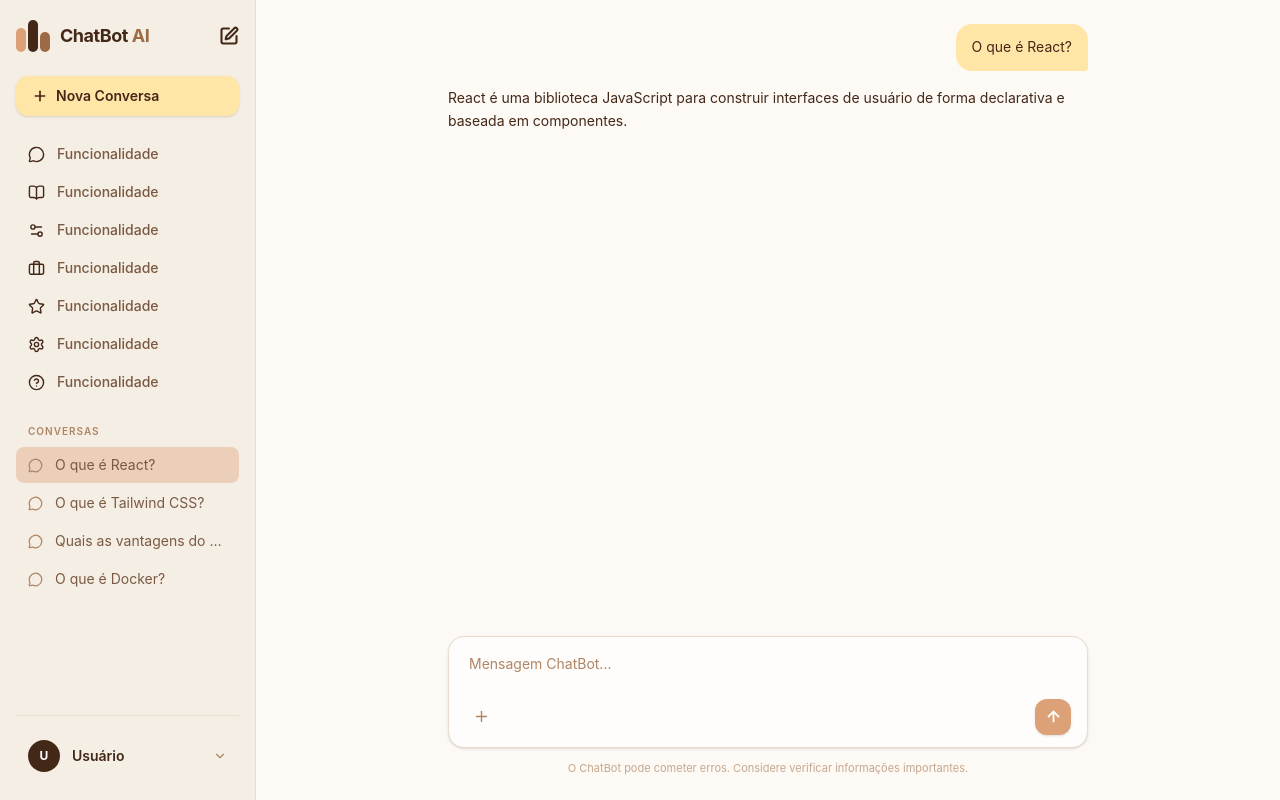
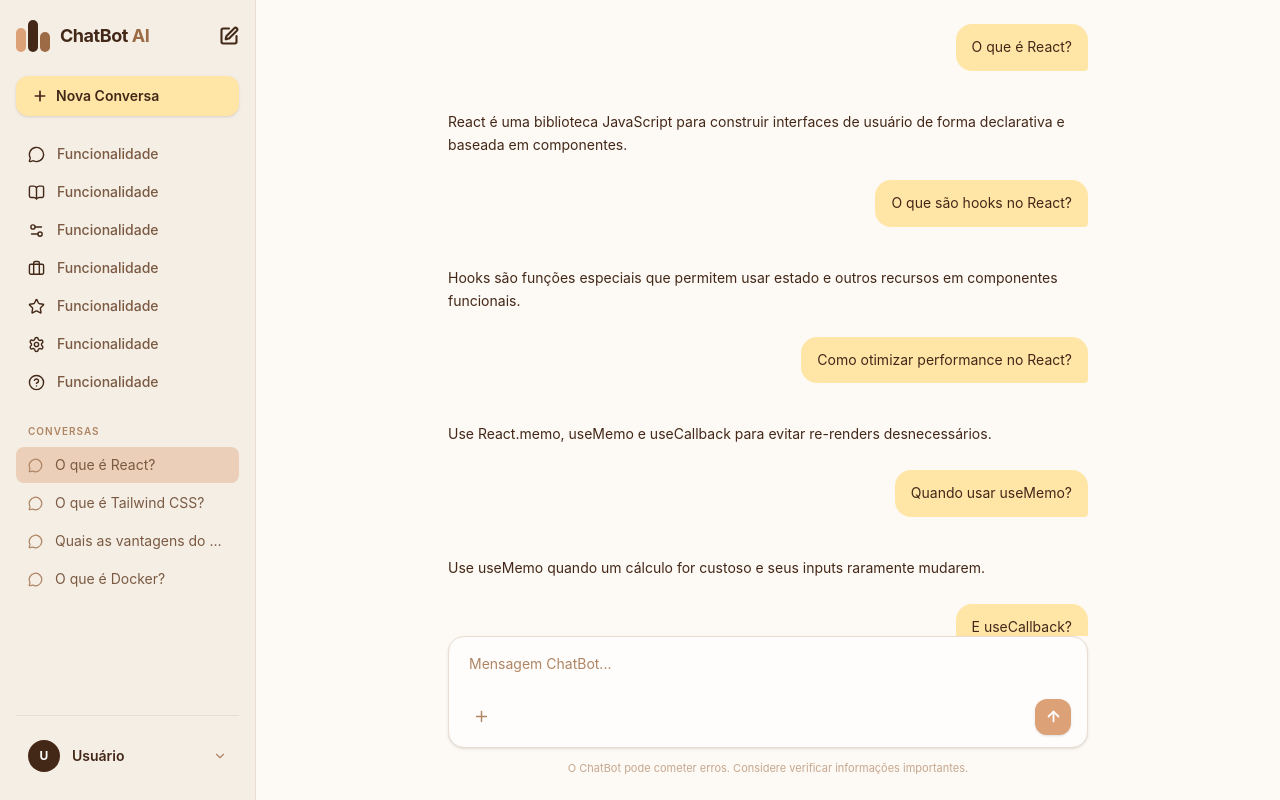
Before and after one commit to lipedevcode/chatbot-llm, a React (Vite) app in the folder frontend/: page /chat/0 in a window 1280 px wide. Built offline with nearby package versions, Linux system fonts and the light colour scheme.

Commit message:
feat: componentize ModelResponse and UserMessage

```diff
--- a/frontend/src/components/ChatHistory.tsx
+++ b/frontend/src/components/ChatHistory.tsx
@@ -7,9 +7,12 @@ interface ChatHistoryProps {
 const ChatHistory = ({ prompts }: ChatHistoryProps) => {
   // onde prompt eh o conjunto de mensagens resposta
 
+    console.log(prompts)
   return (
     <div className="flex flex-col gap-6 px-4 py-6 max-w-2xl mx-auto w-full">
-        <MessageBubble prompt={prompts[0]} />
+            {prompts.map((prompt, i) => (
+              <MessageBubble key={i} prompt={prompt} />
+            ))}
     </div>
   );
 };
--- a/frontend/src/components/MessageBubble.tsx
+++ b/frontend/src/components/MessageBubble.tsx
@@ -1,26 +1,19 @@
 import type { Prompt } from "../interfaces/database";
+import ModelResponse from "./ModelResponse";
+import UserMessage from "./UserMessage";
 
 interface MessageBubbleProps {
   prompt: Prompt;
 }
 
 const MessageBubble = ({ prompt }: MessageBubbleProps) => (
-  <div className="flex flex-col gap-4 w-full">
-
-    {/* Pergunta do usuário */}
-    <div className="flex justify-end">
-      <p className="max-w-[70%] px-4 py-3 rounded-2xl rounded-br-sm bg-primary text-foreground text-sm leading-relaxed">
-        {prompt.text}
-      </p>
-    </div>
+  <div className="flex flex-col gap-10 w-full">
+    <UserMessage text={prompt.text} />
 
     {/* Resposta do modelo — texto solto, ocupa toda a largura */}
     {prompt.response && (
-      <p className="text-foreground text-sm leading-relaxed">
-        {prompt.response.text}
-      </p>
+      <ModelResponse response={prompt.response.text}></ModelResponse>
     )}
-
   </div>
 );
 
--- /dev/null
+++ b/frontend/src/components/ModelResponse.tsx
@@ -0,0 +1,9 @@
+interface ModelResponseProps {
+  response: string;
+}
+
+const ModelResponse = ({ response }: ModelResponseProps) => {
+  return <p className="text-foreground text-sm leading-relaxed">{response}</p>;
+};
+
+export default ModelResponse;
--- /dev/null
+++ b/frontend/src/components/UserMessage.tsx
@@ -0,0 +1,15 @@
+interface UserMessageProps {
+  text: string;
+}
+
+const UserMessage = ({ text }: UserMessageProps) => {
+  return (
+    <div className="flex justify-end">
+      <p className="max-w-[70%] px-4 py-3 rounded-2xl rounded-br-sm bg-primary text-foreground text-sm leading-relaxed">
+        {text}
+      </p>
+    </div>
+  );
+};
+
+export default UserMessage;
--- a/frontend/src/mocks/historyMock.ts
+++ b/frontend/src/mocks/historyMock.ts
@@ -19,6 +19,25 @@ export const mockHistoryList: History[] = [
     },
     prompts: [
       {
+        text: "O que é React?",
+        response: { text: "React é uma biblioteca JavaScript para construir interfaces de usuário de forma declarativa e baseada em componentes." },
+      },
+      {
+        text: "O que são hooks no React?",
+        response: { text: "Hooks são funções especiais que permitem usar estado e outros recursos em componentes funcionais." },
+      },
+      {
+        text: "Como otimizar performance no React?",
+        response: { text: "Use React.memo, useMemo e useCallback para evitar re-renders desnecessários." },
+      },
+      {
+        text: "Quando usar useMemo?",
+        response: { text: "Use useMemo quando um cálculo for custoso e seus inputs raramente mudarem." },
+      },
+      {
+        text: "E useCallback?",
+        response: { text: "useCallback memoriza funções para evitar referências novas a cada render, útil ao passar callbacks para componentes filhos." },
+      },{
         text: "O que é React?",
         response: { text: "React é uma biblioteca JavaScript para construir interfaces de usuário de forma declarativa e baseada em componentes." },
       },
--- a/frontend/src/pages/ChatPage.tsx
+++ b/frontend/src/pages/ChatPage.tsx
@@ -16,7 +16,7 @@ const ChatArea = () => {
         {isRoot ? (
           <WelcomeScreen />
         ) : (
-          <ChatHistory prompts={mockHistoryList[0]?.prompts ?? []}></ChatHistory>
+          <ChatHistory prompts={mockHistoryList[0].prompts ?? []}></ChatHistory>
         )}
       </div>
       <ChatInputBar />
```
Also changed, not shown: frontend/src/services/chat.service.tsx (added), frontend/src/services/sample.tsx (deleted).
